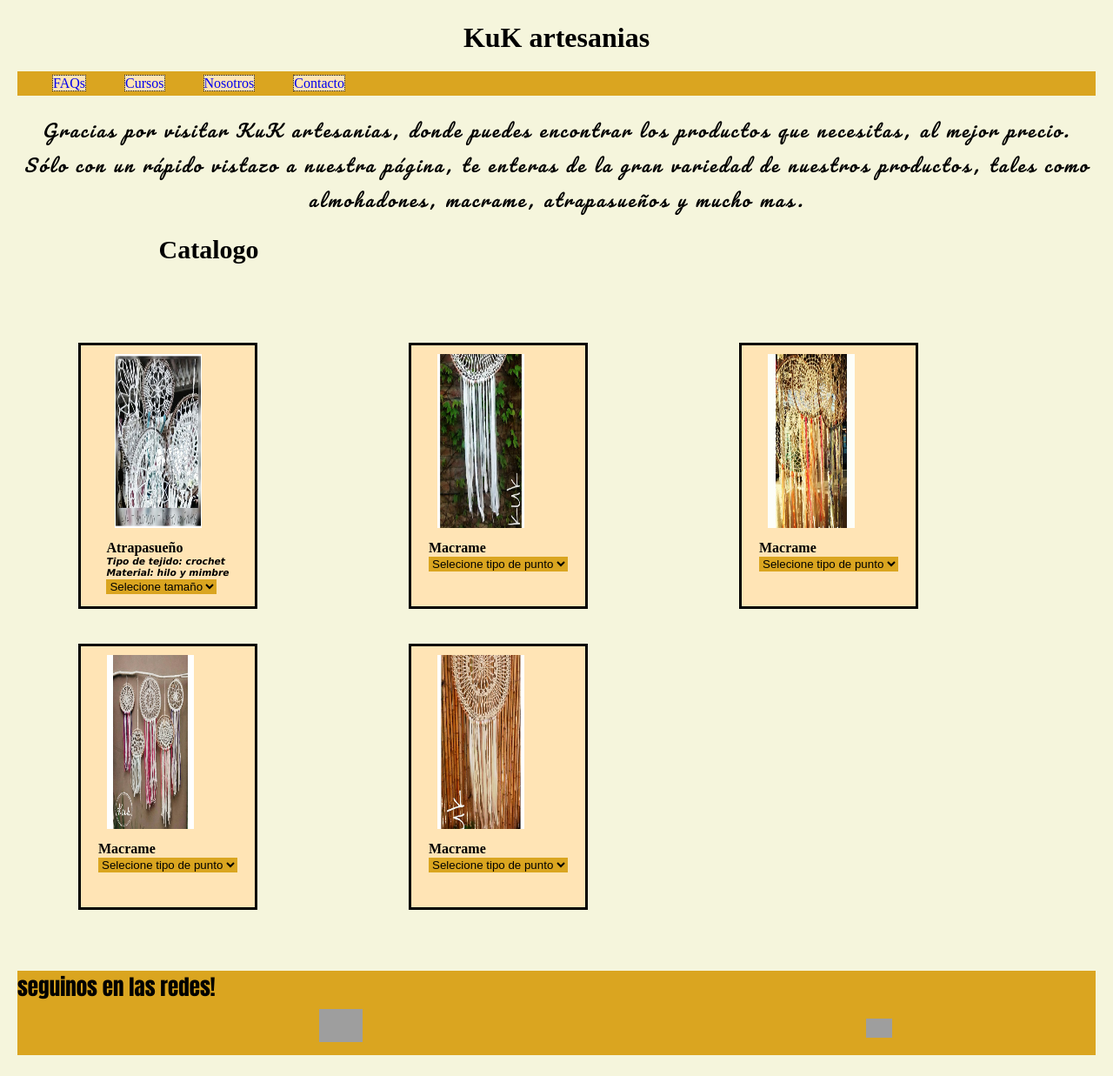
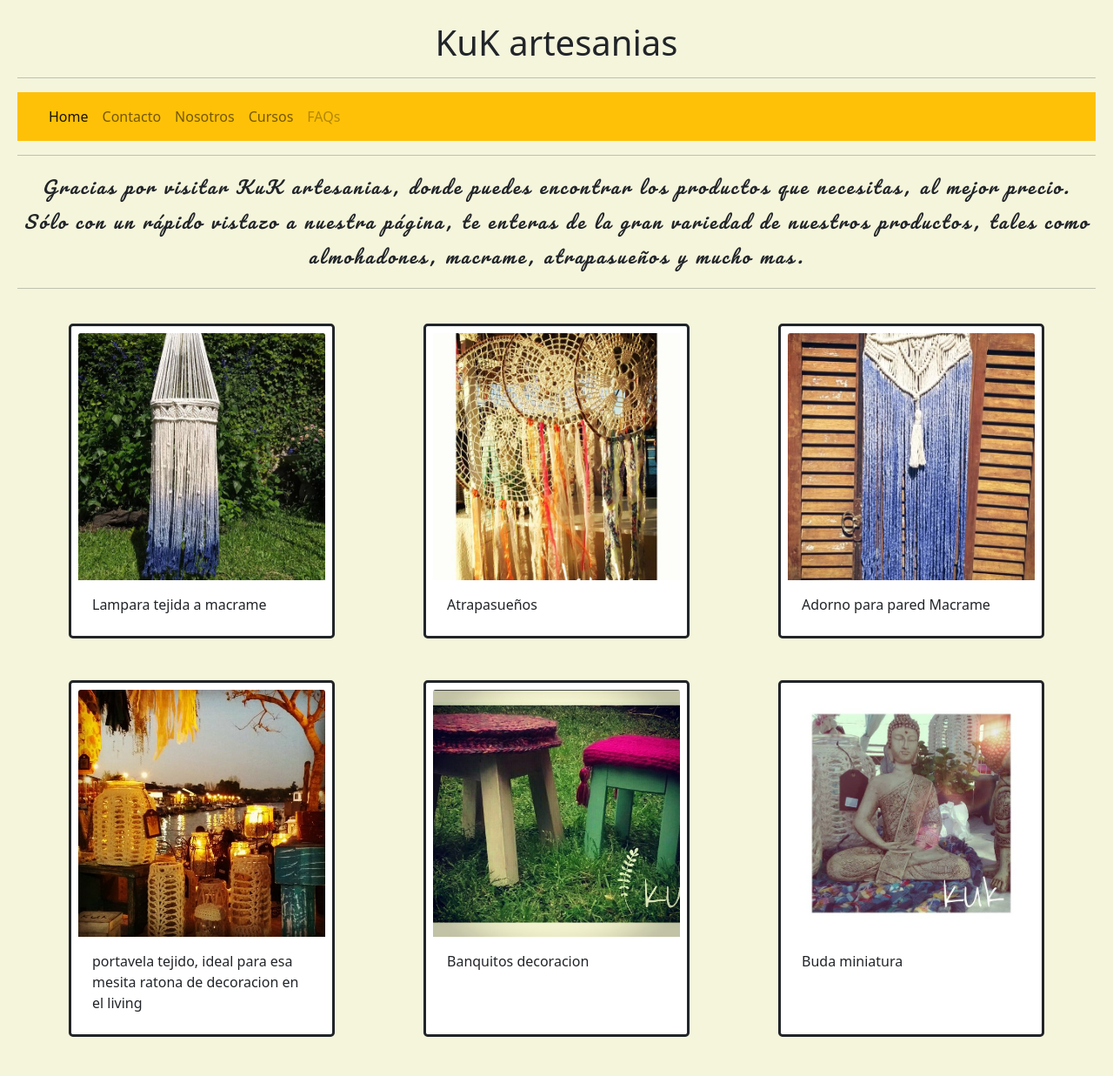
Before and after one commit to Eliseo35173/KuK, a plain HTML site: page index.html in a window 1280 px wide. Shown: the top 1237 px of the page at 87% size. Drawn offline with nearby package versions, Linux system fonts and the light colour scheme; grey boxes are pictures that could not be loaded.

Commit message:
nuevo index y subida de balsamik

```diff
--- a/index.html
+++ b/index.html
@@ -5,6 +5,7 @@
     <meta http-equiv="X-UA-Compatible" content="IE=edge">
     <meta name="viewport" content="width=device-width, initial-scale=1.0">
     <title>KuK</title>
+    <link href="https://cdn.jsdelivr.net/npm/bootstrap@5.1.3/dist/css/bootstrap.min.css" rel="stylesheet" integrity="sha384-1BmE4kWBq78iYhFldvKuhfTAU6auU8tT94WrHftjDbrCEXSU1oBoqyl2QvZ6jIW3" crossorigin="anonymous">
     <link rel="stylesheet" href="./css/home.css">
     <link rel="icon" href="./multimedia/KUK logo png.png">
     <link rel="preconnect" href="https://fonts.googleapis.com">
@@ -17,17 +18,33 @@
     <hr>
 
 
-<div class="listas">
-    <header>
-        <nav>
-            <ul class="horizontal"><a href="./html/faqs.html">FAQs</a></ul>
-            <ul class="horizontal"><a href="./html/cursos.html">Cursos</a></ul>
-            <ul class="horizontal"><a href="./html/nosotros.html">Nosotros</a></ul>
-            <ul class="horizontal"><a href="./html/contacto.html">Contacto</a></ul>
+    <nav class="navbar max-width: 100%; navbar-expand-sm navbar-light bg-warning">
+        <div class="container-fluid">
+            <a class="navbar-brand" href="#"></a>
+            <button class="navbar-toggler "  type="button" data-bs-toggle="collapse" data-bs-target="#navbarNav" aria-controls="navbarNav" aria-expanded="false" aria-label="Toggle navigation">
+                <span class="navbar-toggler-icon"></span>
+            </button>
+            <div class="collapse navbar-collapse" id="navbarNav">
+        <ul class="navbar-nav">
+            <li class="nav-item">
+            <a class="nav-link active" aria-current="page" href="/index.html">Home</a>
+        </li>
+        <li class="nav-item">
+            <a class="nav-link" href="/html/contacto.html">Contacto</a>
+        </li>
+        <li class="nav-item">
+            <a class="nav-link" href="#">Nosotros</a>
+        </li>
+        <li class="nav-item">
+            <a class="nav-link" href="/html/cursos.html">Cursos</a>
+        </li>
+        <li class="nav-item">
+            <a class="nav-link disabled">FAQs</a>
+        </li>
+    </ul>
+</div>
+</div>
 </nav>
-    </header>
-</div>
-
 <hr>
 
 
@@ -41,113 +58,56 @@
 <hr>
 
 
-<h2 class="titulo">Catalogo</h2>
-<div class="box__productos">
-    <div class="productos">
-        <fieldset>
-            <img class="imagen__productos" src="./multimedia/atrapasueños.jpg"
-            <br>
-            <h4 class="titulo__productos">Atrapasueño </h4>
-            <h6 class="descripcion__productos"> Tipo de tejido: crochet   <br>    Material: hilo y mimbre   </h6>
-            <select class="opcion__productos"> name="tamaño" id="tamaño"
-            <option value="0"> Selecione tamaño </option>
-            <option vlue="1">Aro de 15 cm</option>
-            <option value="2">Aro de 25 cm</option>
-            <option value="3"> Aro de 35 cm</option>
-            <option value="4">Aro de 50 cm</option>
-            </select>
-        </fieldset>
+<div class="d-none d-md-block">
+    <div class="d-flex justify-content-around p-2 bd-highlight">
+        <div class="card w-25 m-3 p-2 border border-3 border-dark rounded-3" style="width: 15rem;">
+            <img src="./multimedia/lampara macrame.jpg" class="card-img-top" alt="...">
+            <div class="card-body">
+                <p class="card-text">Lampara tejida a macrame</p>
+            </div>
+        </div>
+        <div class="card w-25 m-3 p-2 border border-3 border-dark rounded-3" style="width: 15rem;">
+            <img src="/multimedia/atrapasueños (2).jpg" class="card-img-top" alt="..">
+            <div class="card-body">
+                <p class="card-text">Atrapasueños</p>
+            </div>
+        </div>
+        <div class="card m-3 w-25 p-2 border border-3 border-dark rounded-3" style="width: 15rem;">
+            <img src="/multimedia/adorno pared macrame.jpg" class="card-img-top" alt="...">
+            <div class="card-body">
+                <p class="card-text">Adorno para pared Macrame</p>
+            </div>
+        </div>
     </div>
 
-
-
-
-
-<div class="productos">
-    <fieldset>
-        <img class="imagen__productos" src="./multimedia/atrapasueños (3).jpg"
-        <br>
-        <h4 class="titulo__productos">Macrame </h4>
-        <select class="opcion__productos"> name="macrame" id="macrame"
-            <option value="0"> Selecione tipo  de punto </option>
-            <option vlue="1"></option>
-            <option value="2"></option>
-            <option value="3"></option>
-            <option value="4"></option>
-        </select>
-    </fieldset>
+    <div class="d-flex justify-content-around p-2 bd-highlight">
+        <div class="card m-3 w-25 p-2 border border-3 border-dark rounded-3" style="width: 15rem;">
+            <img src="/multimedia/portavela.jpg" class="card-img-top" alt="...">
+            <div class="card-body">
+                <p class="card-text ">portavela tejido, ideal para esa mesita ratona de decoracion en el living</p>
         </div>
-
-
-
-
-<div class="productos">
-    <fieldset>
-        <img class="imagen__productos" src="./multimedia/atrapasueños (2).jpg"
-        <br>
-        <h4 class="titulo__productos">Macrame </h4>
-        <select class="opcion__productos"> name="macrame" id="macrame"
-            <option value="0"> Selecione tipo  de punto </option>
-            <option vlue="1"></option>
-            <option value="2"></option>
-            <option value="3"></option>
-            <option value="4"></option>
-        </select>
-    </fieldset>
         </div>
-
-<div class="productos">
-    <fieldset>
-        <img class="imagen__productos" src="./multimedia/atrapasueños (4).jpg"
-        <br>
-        <h4 class="titulo__productos">Macrame </h4>
-        <select class="opcion__productos"> name="macrame" id="macrame"
-            <option value="0"> Selecione tipo  de punto </option>
-            <option vlue="1"></option>
-            <option value="2"></option>
-            <option value="3"></option>
-            <option value="4"></option>
-        </select>
-    </fieldset>
+        <div class="card m-3 w-25 p-2 border border-3 border-dark rounded-3" style="width: 15rem;">
+            <img src="/multimedia/bancos.jpg" class="card-img-top" alt="...">
+            <div class="card-body">
+                <p class="card-text">Banquitos decoracion </p>
             </div>
-
-<div class="productos">
-    <fieldset>
-        <img class="imagen__productos" src="./multimedia/atrapasueños (5).jpg"
-        <br>
-        <h4 class="titulo__productos">Macrame </h4>
-        <select class="opcion__productos"> name="macrame" id="macrame"
-            <option value="0"> Selecione tipo  de punto </option>
-            <option vlue="1"></option>
-            <option value="2"></option>
-            <option value="3"></option>
-            <option value="4"></option>
-        </select>
-    </fieldset>
         </div>
-
-
-
-
-
-
-
-
-
-
-
-
-
-
-
-
-
-
-
-
-
-
-
+        <div class="card m-3 w-25 p-2 border border-3 border-dark rounded-3" style="width: 15rem;">
+            <img src="/multimedia/buda.jpg" class="card-img-top" alt="...">
+            <div class="card-body">
+                <p class="card-text">Buda miniatura</p>
+            </div>
+        </div>
+    </div>
+    <div class="d-flex justify-content-around p-2 bd-highlight">
+        <div class="card w-25 m-3 p-2 border border-3 border-dark rounded-3" style="width: 15rem;">
+            <img src="/multimedia/guirnalda.jpg" class="card-img-top" alt="...">
+            <div class="card-body">
+              <p class="card-text">Guirnalda deoracion tejida a crochet</p>
+            </div>
+          </div>
+    </div>
 
 
 
@@ -157,6 +117,52 @@
 
 
 
+<div class="d-md-none">
+    <div class="d-flex flex-column justify-content-around bd-highlight mb-3">
+        <div class="card w-75 m-3 p-2 border border-3 border-dark rounded-3" style="width: 15rem;">
+            <img src="./multimedia/lampara macrame.jpg" class="card-img-top" alt="...">
+            <div class="card-body">
+                <p class="card-text">Lampara tejida a macrame</p>
+            </div>
+        </div>
+    <div class="card w-75 m-3 p-2 border border-3 border-dark rounded-3" style="width: 15rem;">
+        <img src="/multimedia/atrapasueños (2).jpg" class="card-img-top" alt="..">
+        <div class="card-body">
+            <p class="card-text">Atrapasueños</p>
+        </div>
+    </div>
+    <div class="card m-3 w-75 p-2 border border-3 border-dark rounded-3" style="width: 15rem;">
+        <img src="/multimedia/adorno pared macrame.jpg" class="card-img-top" alt="...">
+        <div class="card-body">
+            <p class="card-text">Adorno para pared Macrame</p>
+        </div>
+    </div>
+    <div class="card m-3 w-75 p-2 border border-3 border-dark rounded-3" style="width: 15rem;">
+        <img src="/multimedia/portavela.jpg" class="card-img-top" alt="...">
+        <div class="card-body">
+            <p class="card-text ">portavela tejido, ideal para esa mesita ratona de decoracion en el living</p>
+    </div>
+    </div>
+    <div class="card m-3 w-75 p-2 border border-3 border-dark rounded-3" style="width: 15rem;">
+        <img src="/multimedia/bancos.jpg" class="card-img-top" alt="...">
+        <div class="card-body">
+            <p class="card-text">Banquitos decoracion </p>
+        </div>
+    </div>
+    <div class="card m-3 w-75 p-2 border border-3 border-dark rounded-3" style="width: 15rem;">
+        <img src="/multimedia/buda.jpg" class="card-img-top" alt="...">
+        <div class="card-body">
+            <p class="card-text">Buda miniatura</p>
+        </div>
+    </div>
+    <div class="card w-75 m-3 p-2 border border-3 border-dark rounded-3" style="width: 15rem;">
+        <img src="/multimedia/guirnalda.jpg" class="card-img-top" alt="...">
+        <div class="card-body">
+          <p class="card-text">Guirnalda deoracion tejida a crochet</p>
+        </div>
+      </div>
+    </div>
+</div>
 
 
 
@@ -173,29 +179,42 @@
 
 
     <hr>
+    <div class="371">
         seguinos en las redes!
+    </div>
 
     <table class="foter">
         <th>
             <div>
                 <a href="https://www.instagram.com/artesanias.kuk/" target="_blank">
-                    <img src="https://ichef.bbci.co.uk/news/640/amz/worldservice/live/assets/images/2016/05/11/160511143151_instagram_nuevo_logo_640x360_instagram_nocredit.jpg" alt="instagram" width="50">
+                    <img src="/multimedia/instagram.svg" alt="instagram" width="50">
                 </a>
             </div>
         </th>
         <th>
             <div>
                 <a href="https://www.facebook.com/artesanias.kuk" target="_blank">
-                    <img src="https://upload.wikimedia.org/wikipedia/commons/thumb/1/1b/Facebook_icon.svg/384px-Facebook_icon.svg.png" alt="Facebook_icon" width="30">
+                    <img src="/multimedia/facebook.svg" alt="Facebook_icon" width="50">
                 </a>
+            </div>
+        </th>
+        <th>
+            <div>
+                <a href="https://www.facebook.com/messages/t/278378175880912" target="_blank"> <img src="/multimedia/messenger.svg" alt="messenger" width="50"
+                ></a>
             </div>
         </th>
     </table>
 
-</footer>
 
 
 
 
+
+
+</footer>
+
+
+<script src="https://cdn.jsdelivr.net/npm/bootstrap@5.1.3/dist/js/bootstrap.bundle.min.js" integrity="sha384-ka7Sk0Gln4gmtz2MlQnikT1wXgYsOg+OMhuP+IlRH9sENBO0LRn5q+8nbTov4+1p" crossorigin="anonymous"></script>
 </body>
 </html>
```
Also changed, not shown: 1 other file. Lines whose indentation alone changed are shown as unchanged.
